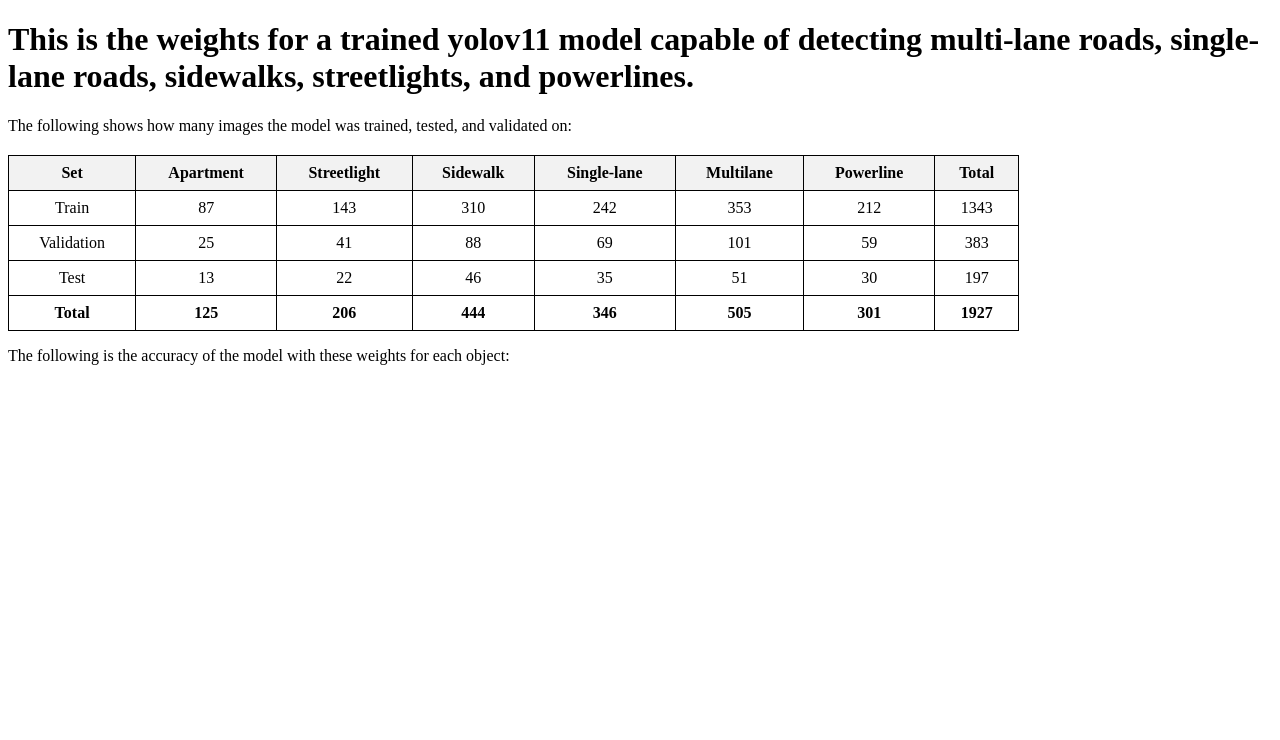
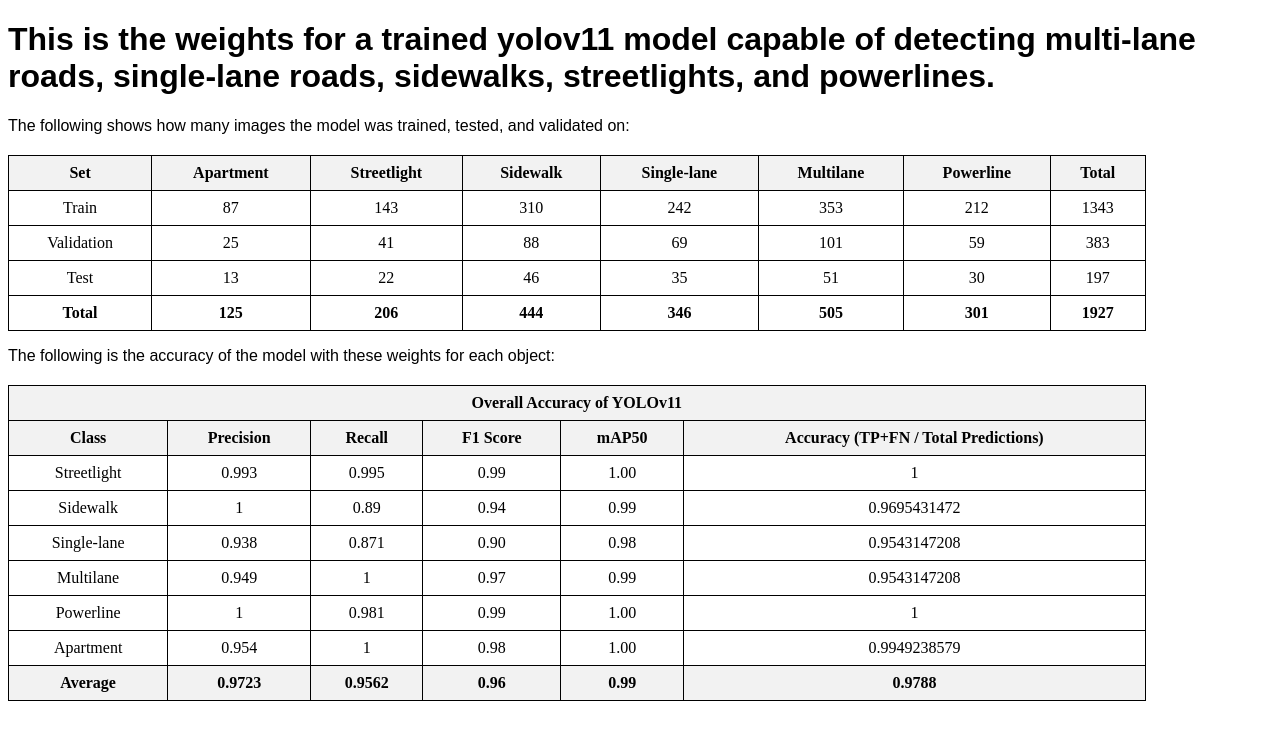
Before and after one commit to AndrewCart5/YoloV11Trained, a plain HTML site: page index.html in a window 1280 px wide. Drawn offline with Linux system fonts and the light colour scheme.

Commit message:
Update index.html

```diff
--- a/index.html
+++ b/index.html
@@ -5,7 +5,7 @@
   <style>
     table {
       border-collapse: collapse;
-      width: 80%;
+      width: 90%;
       margin-top: 20px;
     }
     th, td {
@@ -15,6 +15,9 @@
     }
     th {
       background-color: #f2f2f2;
+    }
+    h1, p {
+      font-family: Arial, sans-serif;
     }
   </style>
 </head>
@@ -81,5 +84,79 @@
 
   <p>The following is the accuracy of the model with these weights for each object:</p>
 
+  <table>
+    <thead>
+      <tr>
+        <th colspan="6">Overall Accuracy of YOLOv11</th>
+      </tr>
+      <tr>
+        <th>Class</th>
+        <th>Precision</th>
+        <th>Recall</th>
+        <th>F1 Score</th>
+        <th>mAP50</th>
+        <th>Accuracy (TP+FN / Total Predictions)</th>
+      </tr>
+    </thead>
+    <tbody>
+      <tr>
+        <td>Streetlight</td>
+        <td>0.993</td>
+        <td>0.995</td>
+        <td>0.99</td>
+        <td>1.00</td>
+        <td>1</td>
+      </tr>
+      <tr>
+        <td>Sidewalk</td>
+        <td>1</td>
+        <td>0.89</td>
+        <td>0.94</td>
+        <td>0.99</td>
+        <td>0.9695431472</td>
+      </tr>
+      <tr>
+        <td>Single-lane</td>
+        <td>0.938</td>
+        <td>0.871</td>
+        <td>0.90</td>
+        <td>0.98</td>
+        <td>0.9543147208</td>
+      </tr>
+      <tr>
+        <td>Multilane</td>
+        <td>0.949</td>
+        <td>1</td>
+        <td>0.97</td>
+        <td>0.99</td>
+        <td>0.9543147208</td>
+      </tr>
+      <tr>
+        <td>Powerline</td>
+        <td>1</td>
+        <td>0.981</td>
+        <td>0.99</td>
+        <td>1.00</td>
+        <td>1</td>
+      </tr>
+      <tr>
+        <td>Apartment</td>
+        <td>0.954</td>
+        <td>1</td>
+        <td>0.98</td>
+        <td>1.00</td>
+        <td>0.9949238579</td>
+      </tr>
+      <tr>
+        <th>Average</th>
+        <th>0.9723</th>
+        <th>0.9562</th>
+        <th>0.96</th>
+        <th>0.99</th>
+        <th>0.9788</th>
+      </tr>
+    </tbody>
+  </table>
+
 </body>
 </html>
```
